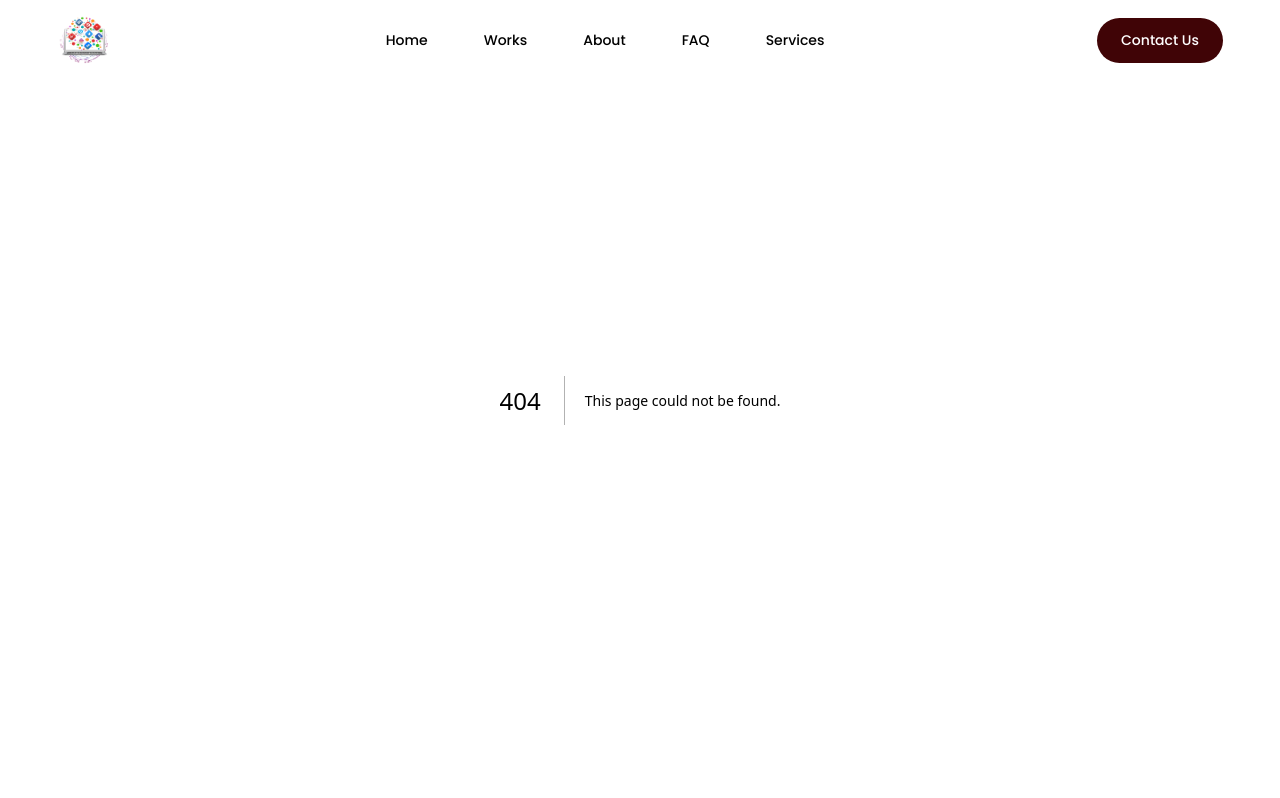
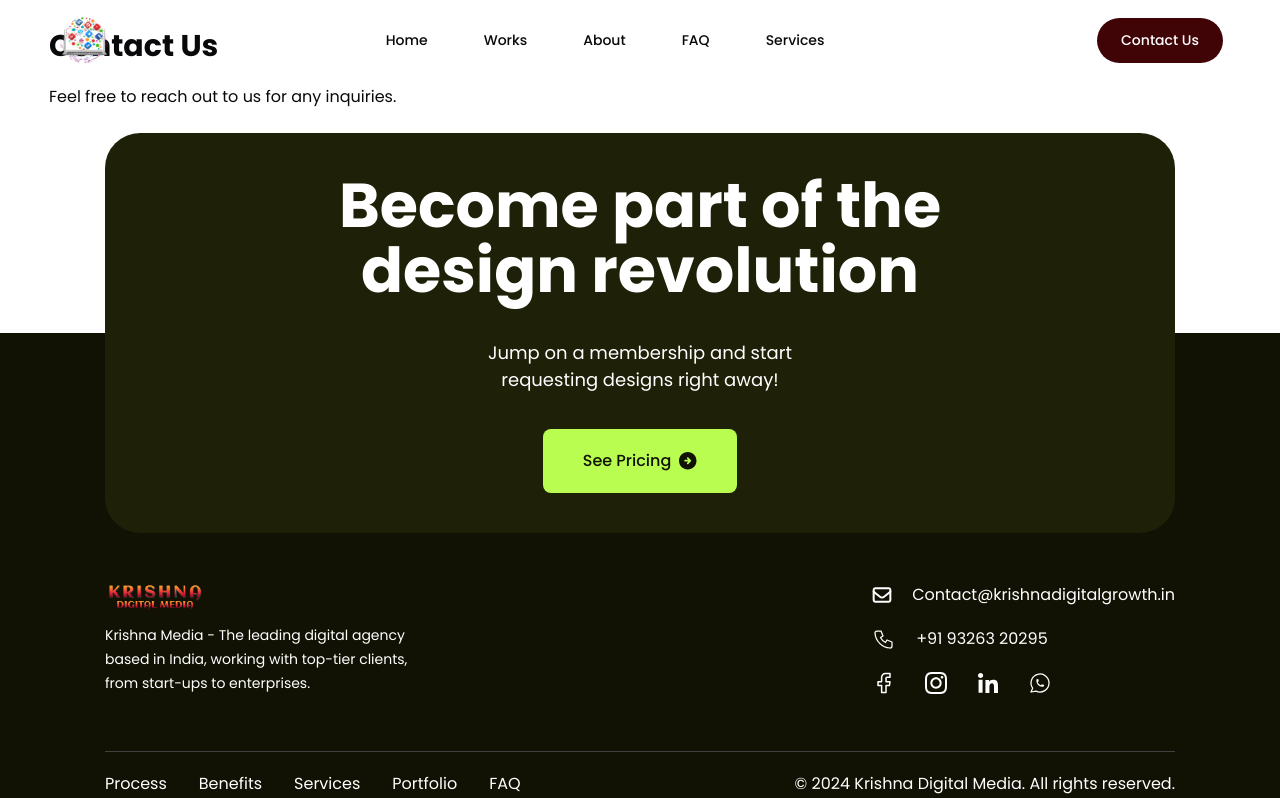
Before and after one commit to KrishnaTech9987/Portfolio-Website, a Next.js app: page /pages/contact in a window 1280 px wide. Before the commit this address had no page. Shown: the top 798 px of the page. Built offline with nearby package versions, Linux system fonts and the light colour scheme; a web font is replaced by a local one.

Commit message:
ContactUs page in Navbar has been added.

```diff
--- a/app/component/layout/Navbar.jsx
+++ b/app/component/layout/Navbar.jsx
@@ -6,6 +6,7 @@ import { Menu, X } from "lucide-react";
 import { cn } from "../../lib/utils";
 import { motion, AnimatePresence } from "framer-motion";
 import Image from "next/image";
+import ContactButton from "@components/ui/ContactButton";
 
 // Memoized navigation items to prevent unnecessary re-renders
 const navigation = [
@@ -36,21 +37,21 @@ const NavLink = memo(({ href, name, isActive, isMobile, onClick }) => (
 NavLink.displayName = "NavLink";
 
 // Memoized contact button component
-const ContactButton = memo(({ isMobile = false }) => (
-  <motion.button
-    className={cn(
-      "bg-[#400406] hover:bg-[#d7be82] text-white hover:text-black font-medium rounded-full transition-all duration-300",
-      isMobile
-        ? "mt-8 w-full max-w-xs py-3 text-lg"
-        : "hidden lg:block px-6 py-3 text-sm"
-    )}
-    whileHover={{ scale: 1.05 }}
-    whileTap={{ scale: 0.95 }}
-  >
-    Contact Us
-  </motion.button>
-));
-ContactButton.displayName = "ContactButton";
+// const ContactButton = memo(({ isMobile = false }) => (
+//   <motion.button
+//     className={cn(
+//       "bg-[#400406] hover:bg-[#d7be82] text-white hover:text-black font-medium rounded-full transition-all duration-300",
+//       isMobile
+//         ? "mt-8 w-full max-w-xs py-3 text-lg"
+//         : "hidden lg:block px-6 py-3 text-sm"
+//     )}
+//     whileHover={{ scale: 1.05 }}
+//     whileTap={{ scale: 0.95 }}
+//   >
+//     Contact Us
+//   </motion.button>
+// ));
+// ContactButton.displayName = "ContactButton";
 
 const Navbar = () => {
   const pathname = usePathname();
--- /dev/null
+++ b/app/component/ui/ContactButton.jsx
@@ -0,0 +1,24 @@
+"use client";
+import { motion } from "framer-motion";
+import Link from "next/link";
+import { cn } from "../../lib/utils"; // Ensure the correct import path
+
+const ContactButton = ({ isMobile = false }) => {
+  return (
+    <motion.div whileHover={{ scale: 1.05 }} whileTap={{ scale: 0.95 }}>
+      <Link
+        href="/pages/contact"
+        className={cn(
+          "bg-[#400406] hover:bg-[#d7be82] text-white hover:text-black font-medium rounded-full transition-all duration-300",
+          isMobile
+            ? "mt-8 w-full max-w-xs py-3 text-lg text-center block"
+            : "hidden lg:block px-6 py-3 text-sm"
+        )}
+      >
+        Contact Us
+      </Link>
+    </motion.div>
+  );
+};
+
+export default ContactButton;
--- /dev/null
+++ b/app/pages/contact/page.jsx
@@ -0,0 +1,11 @@
+export default function Contact() {
+  return (
+    <div className="container mx-auto p-6">
+      <h1 className="text-3xl font-bold text-gray-900">Contact Us</h1>
+      <p className="mt-4 text-gray-600">
+        Feel free to reach out to us for any inquiries.
+      </p>
+      {/* Add a contact form or details here */}
+    </div>
+  );
+}
--- a/next.config.mjs
+++ b/next.config.mjs
@@ -15,9 +15,9 @@ const nextConfig = {
       },
     ],
   },
-  experimental: {
-    appDir: true,
-  },
+  // experimental: {
+  //   appDir: true,
+  // },
 };
 
 export default nextConfig;
```
